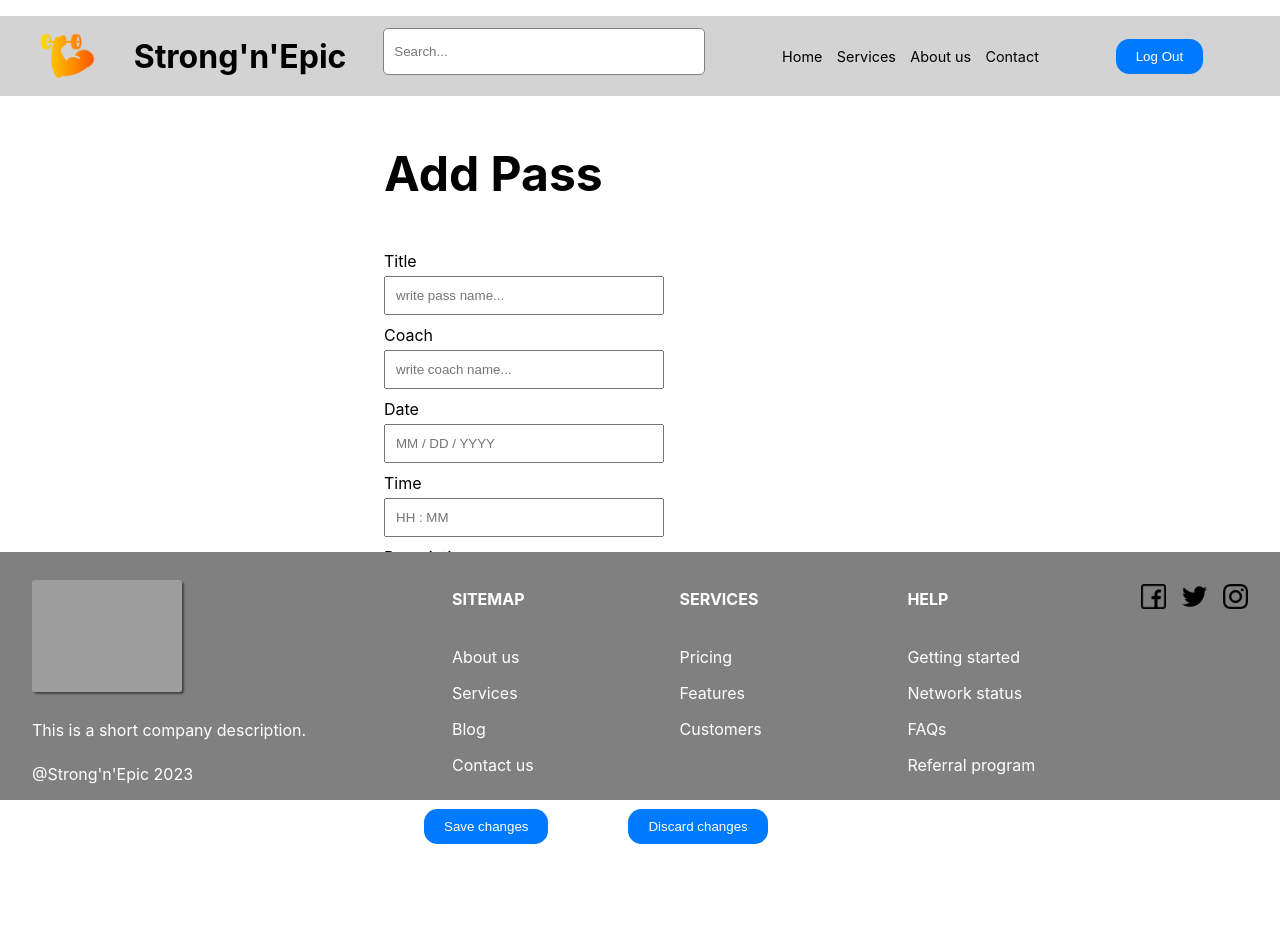
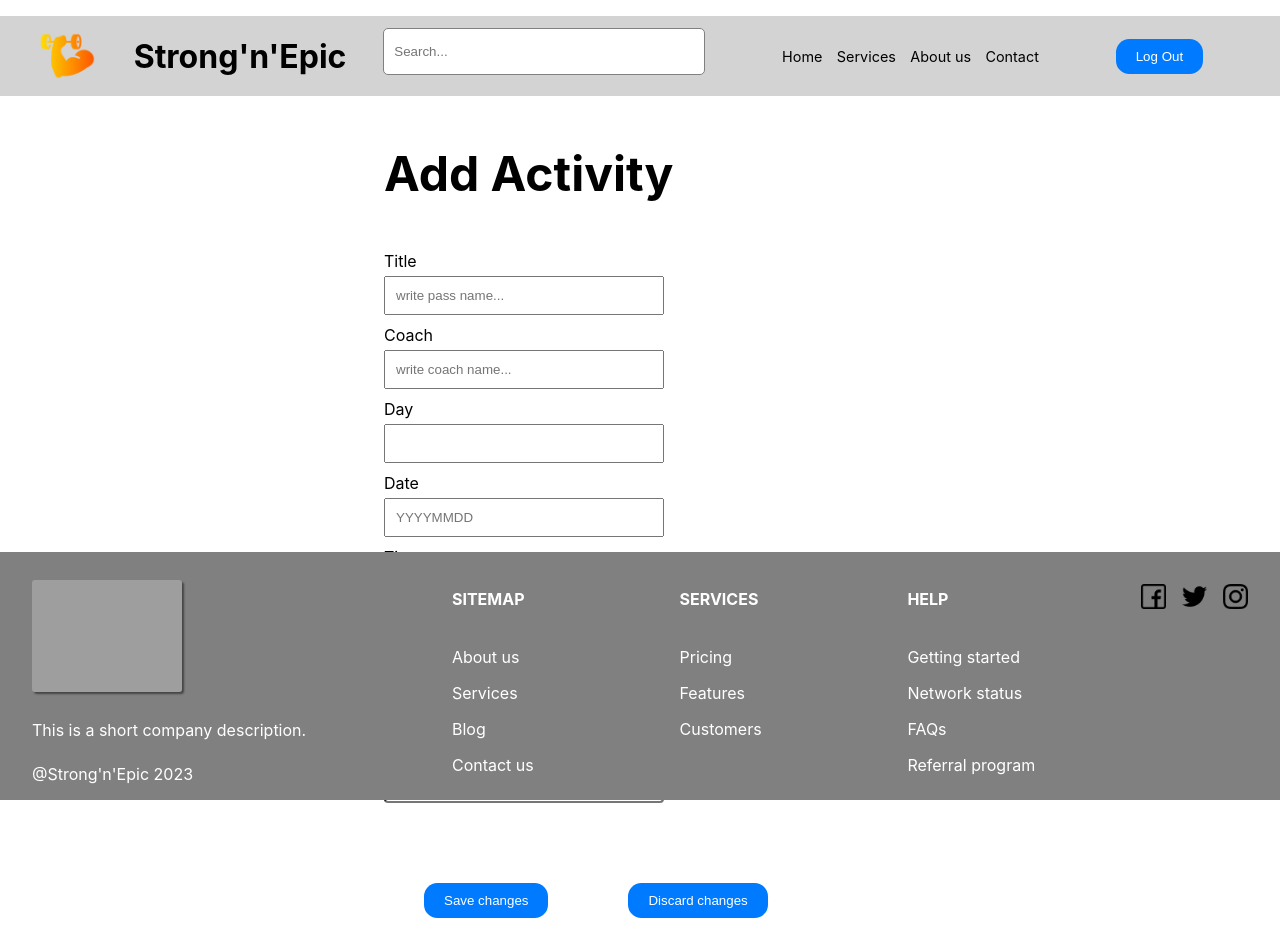
Before and after one commit to josefinelihogberg/strong-n-epic, a React (Create React App) app: page /admin in a window 1280 px wide. Before the commit the page ends 871 px from the top, so only its background shows below. Built offline with nearby package versions, Linux system fonts and the light colour scheme; no server answers; grey boxes are pictures that could not be loaded; what miragejs would draw is missing.

Commit message:
updated types, server.js and addActivityComponent

```diff
--- a/src/components/AddPassComponent.tsx
+++ b/src/components/AddActivityComponent.tsx
@@ -1,50 +1,46 @@
 import React, { useState, useEffect } from "react";
-import "./AddPassComponent.css";
+import "./AddActivityComponent.css";
 
-import { Pass } from "../types/Pass";
+import { Activity } from "../types/Activity";
 
-const AddPassComponent = () => {
-  const [users, setUsers] = useState(null);
+interface AddActivityProps {
+  addActivity: (activity: Activity) => void;
+}
 
-  useEffect(() => {
-    fetch("/api/users")
-      .then((res) => res.json())
-      .then((json) => setUsers(json.users))
-      .catch((err) => console.log(err));
-  }, []);
-
-  const [pass, setPass] = useState<Pass>({
+const AddActivityComponent = ({ addActivity }: AddActivityProps) => {
+  const [activity, setActivity] = useState<Activity>({
     title: "",
     coach: "",
+    day: " ",
     date: "",
     time: "",
     description: "",
   });
 
-  const submitHandler = (e: React.FormEvent<HTMLFormElement>) => {
+  const submitHandler = async (e: React.FormEvent<HTMLFormElement>) => {
     e.preventDefault();
-    // should make API request by calling adminService.addPass
-    // addPass (pass);
-    // if succeed
+
+    addActivity(activity);
+
     alert("You have successfully added a pass!");
   };
 
   const handleChange = (e: React.ChangeEvent<HTMLInputElement>): void => {
     const { name, value } = e.target;
-    setPass({ ...pass, [name]: value });
+    setActivity({ ...activity, [name]: value });
   };
 
   return (
     <div className="form-container">
       <form onSubmit={submitHandler}>
-        <h3>Add Pass</h3>
+        <h3>Add Activity</h3>
         <div>
           <label>Title</label>
           <input
             type="text"
             name="title"
             placeholder="write pass name..."
-            value={pass.title}
+            value={activity.title}
             onChange={handleChange}
           />
 
@@ -53,18 +49,27 @@ const AddPassComponent = () => {
             type="text"
             name="coach"
             placeholder="write coach name..."
-            value={pass.coach}
+            value={activity.coach}
             onChange={handleChange}
           />
         </div>
 
         <div>
+          <label>Day</label>
+          <input
+            type="text"
+            name="day"
+            placeholder="Monday..."
+            value={activity.day}
+            onChange={handleChange}
+          />
+
           <label>Date</label>
           <input
             type="text"
             name="date"
-            placeholder="MM / DD / YYYY"
-            value={pass.date}
+            placeholder="YYYYMMDD"
+            value={activity.date}
             onChange={handleChange}
           />
 
@@ -73,7 +78,7 @@ const AddPassComponent = () => {
             type="text"
             name="time"
             placeholder="HH : MM"
-            value={pass.time}
+            value={activity.time}
             onChange={handleChange}
           />
         </div>
@@ -83,7 +88,7 @@ const AddPassComponent = () => {
             className="desc-field"
             name="description"
             type="text"
-            value={pass.description}
+            value={activity.description}
             onChange={handleChange}
           />
         </div>
@@ -96,4 +101,4 @@ const AddPassComponent = () => {
   );
 };
 
-export default AddPassComponent;
+export default AddActivityComponent;
--- a/src/pages/AdminPage.tsx
+++ b/src/pages/AdminPage.tsx
@@ -1,23 +1,28 @@
-import React from "react";
+import { useState, useEffect } from "react";
 import Header from "../components/Header";
 import Footer from "../components/Footer";
-import AddPassComponent from "../components/AddPassComponent";
+import AddActivityComponent from "../components/AddActivityComponent";
+import { Activity } from "../types/Activity";
 
 const AdminPage = () => {
-  const handleAddPass = (
-    title: string,
-    coach: string,
-    date: string,
-    time: string,
-    description: string
-  ) => {
-    // make API post request
+  const handleAddActivity = async (activity: Activity) => {
+    try {
+      const res = await fetch("api/admin/activity", {
+        method: "POST",
+        body: JSON.stringify(activity),
+      });
+
+      const json = await res.json;
+    } catch (err) {
+      console.log(err);
+    }
   };
+
   return (
     <div>
       <Header btnText={"Log Out"} />
 
-      <AddPassComponent />
+      <AddActivityComponent addActivity={handleAddActivity} />
       <Footer />
     </div>
   );
--- a/src/pages/RegisterPage.tsx
+++ b/src/pages/RegisterPage.tsx
@@ -7,9 +7,9 @@ import { useNavigate } from "react-router-dom";
 const RegisterPage: React.FC = () => {
   const navigate = useNavigate();
 
-  // Handle login logic here
+  // Handle register logic here
   const handleRegister = async (username: string, password: string) => {
-    // Implement your login logic, e.g., make API requests
+    // Implement your register logic, e.g., make API requests
 
     console.log(`Registered with username: ${username} and password: ${password}`);
 
--- a/src/server.js
+++ b/src/server.js
@@ -1,8 +1,45 @@
 import { createServer } from "miragejs";
 
 let users = [
-  { id: 1, username: "Adam", role: "USER", password: "123" },
-  { id: 2, username: "Bob", role: "ADMIN", password: "123" },
+  { id: 1, username: "Bob", role: "ADMIN", password: "123" },
+  { id: 2, username: "Adam", role: "USER", password: "123", activities: ["boxing", "yoga"] },
+  {
+    id: 3,
+    username: "Yves",
+    role: "USER",
+    password: "123",
+    activities: ["spinning bicycle", "yoga"],
+  },
+];
+
+let activities = [
+  {
+    id: 1,
+    title: "boxing",
+    coach: "Erik Eriksson",
+    day: "Monday",
+    date: "20230907",
+    time: "18:00",
+    description: "an amazing activity for you who wants to become strong",
+  },
+
+  {
+    id: 2,
+    title: "yoga",
+    coach: "Emelie Johansson",
+    day: "Tuesday",
+    date: "20230910",
+    time: "15:00",
+    description: "an amazing activity for you who wants to relax",
+  },
+  {
+    id: 3,
+    title: "spinning bicyle",
+    coach: "Ulf Andersson",
+    date: "20230907",
+    time: "18:00",
+    description: "an amazing activity for you who wants to become strong",
+  },
 ];
 
 createServer({
@@ -19,8 +56,21 @@ createServer({
       return { user: attrs };
     });
 
-    this.get("/users", () => {
+    this.post("/admin/activity", (schema, request) => {
+      let attrs = JSON.parse(request.requestBody);
+      attrs.id = Math.floor(Math.random() * 100);
+
+      activities.push(attrs);
+
+      return { activity: attrs };
+    });
+
+    this.get("/admin/users", () => {
       return users;
+    });
+
+    this.get("admin/activities", () => {
+      return activities;
     });
   },
 });
--- a/src/types/Pass.ts
+++ b/src/types/Activity.ts
@@ -1,6 +1,7 @@
-export interface Pass {
+export interface Activity {
   title: string;
   coach: string;
+  day: string;
   date: string;
   time: string;
   description: string;
```
Also changed, not shown: src/types/User.ts (added, +9 -0 lines), src/components/AddActivityComponent.css (renamed from src/components/AddPassComponent.css).
